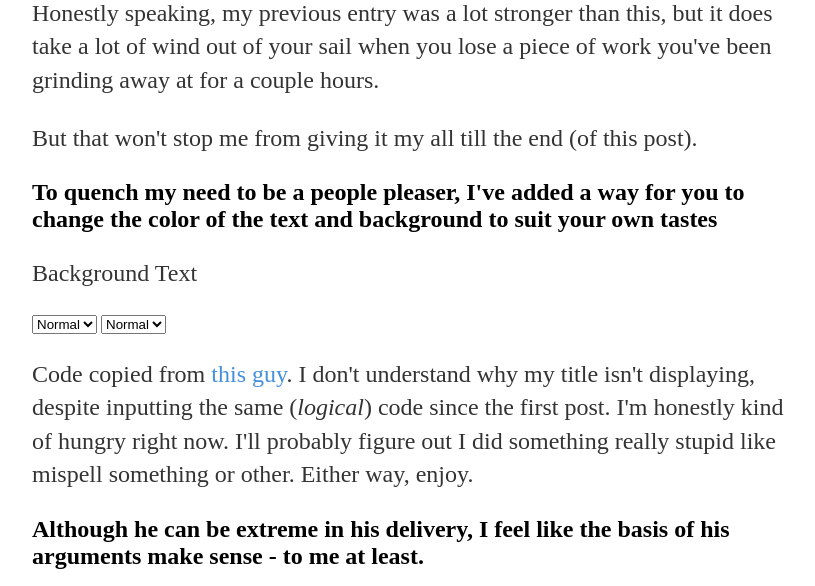
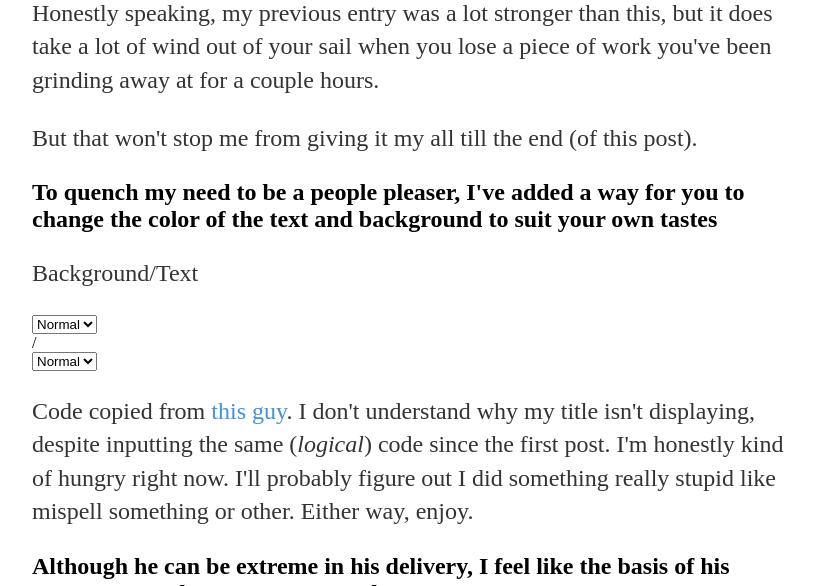
Before and after one commit to Illcarious/Illcarious.github.io, a Jekyll site: the page _posts/2019-09-03-People-Pleaser.html, which Jekyll copies as it is, in a window 1280 px wide and 900 px high, scrolled down 962 px, cut to the strip 0-586 px from the top of the window. Shown: the whole strip, without its empty margins (224-1039 px from the left). Built offline with Jekyll 4.4.1, drawn with Linux system fonts in a browser that asks for light colours; nearby versions of some CDN libraries.

```diff
--- a/_posts/2019-09-03-People-Pleaser.html
+++ b/_posts/2019-09-03-People-Pleaser.html
@@ -56,7 +56,7 @@
       <div id="new thing">
         <h2>To quench my need to be a people pleaser, I've added a way for you to change the color of the text and background to suit your own tastes</h2>
 	<!-- A Drop down list with a collection of colors -->
-	      <p>Background  Text</p>
+	      <p>Background/Text</p>
 	  <select id='bcolor'>
 	    <!-- Notice the value properties will be the actual background values to use (e.g colors or URL values) -->
 	    <option value='initial'>Normal</option>
@@ -64,6 +64,7 @@
 	    <option value='yellow'>Yellow</option>
 	    <option value='blue'>Blue</option>
 	  </select>
+	      <br>/</br>
 	  <select id='tcolor'>
 	    <!-- Notice the value properties will be the actual background values to use (e.g colors or URL values) -->
 	    <option value='initial'>Normal</option>
```
